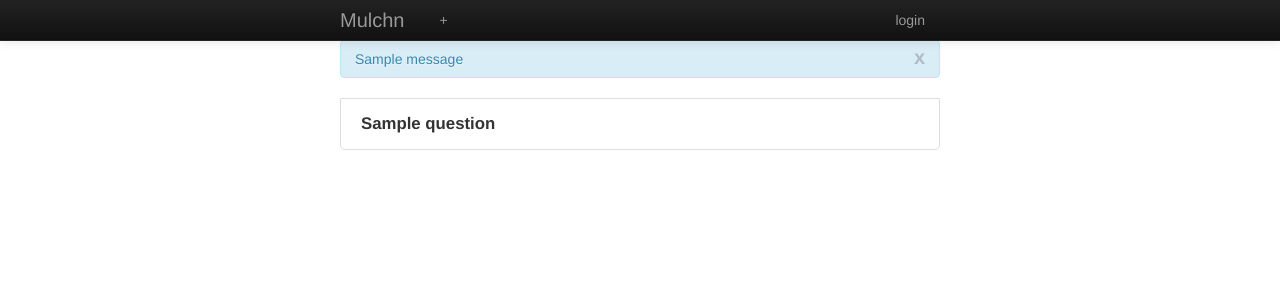
After one commit to milkypostman/mulchn, a Python web app: template templates/questions.html in a window 1280 px wide. The commit adds this page. Shown: the top 300 px of the page. Run offline with Jinja, Linux system fonts and the light colour scheme; the template is opened without the code that fills it: most values are stand-ins (such as "Sample title", 1, 10 or a date in 2020); one stand-in notice (Sample message) is shown.

Commit message:
add additions

```diff
--- a/static/css/site.css
+++ b/static/css/site.css
@@ -1,12 +1,21 @@
 body {
     background: #fff;
+    padding: 40px;
+}
+
+#add_answer {
+    cursor: pointer;
+}
+
+.navbar-inner {
 }
 
 .questions {
+    /* padding-top: 10px; */
 }
 
 .container {
-    margin-top: 50px;
+    /* margin-top: 50px; */
     max-width: 600px;
 }
 
@@ -42,74 +51,3 @@ body {
     margin: 0 5px;
     /* margin: 3px; */
 }
-
-.slicklist {
-    list-style-type: none;
-    margin: 0;
-    padding: 0;
-}
-
-.slicklist > li {
-    border: 1px solid #ddd;
-    border-top: none;
-    padding: 15px 15px;
-    background: #eee;
-    background: #fff;
-}
-
-
-.slicklist > li:hover {
-    background: #e0e0e0;
-    cursor: pointer;
-}
-
-.slicklist > li.active {
-    /* padding-bottom: 0; */
-    /* background: #e0e0e0; */
-    /* color: white; */
-}
-
-.slicklist > li.active:hover {
-    background: #fff;
-    /* color: white; */
-}
-
-.slicklist > li:last-child {
-    border-top: none;
-    border-bottom-left-radius: 5px;
-    border-bottom-right-radius: 5px;
-}
-
-.slicklist > li:first-child {
-    border-top: 1px solid #ddd;
-    border-top-left-radius: 5px;
-    border-top-right-radius: 5px;
-}
-
-.slicklist > li > .slicklist > li {
-    background: none;
-    border: none;
-    padding: 10px;
-    border-top: 1px solid #ddd;
-    border-radius: 0;
-}
-
-/* .slicklist > li > .slicklist > li:first-child { */
-/*     border-bottom: 1px solid #e3e3e3; */
-/* } */
-
-
-
-.slicklist > li > .slicklist > li:first-child {
-    border-top: none;
-    margin-top: 20px;
-}
-
-
-.slicklist > li > .slicklist > li:hover {
-    color: red;
-
-}
-/* .answers { */
-/*     /\* margin-top: 10px; *\/ */
-/* } */
--- a/templates/base.html
+++ b/templates/base.html
@@ -7,6 +7,7 @@
     <link href="/static/css/bootstrap.min.css" rel="stylesheet">
     <meta name="viewport" content="width=device-width, initial-scale=1.0">
     <link href="/static/css/bootstrap-responsive.min.css" rel="stylesheet">
+    <link href="/static/css/slicklist.css" rel="stylesheet">
     <link href="/static/css/site.css" rel="stylesheet">
     {% endblock css %}
     {% endblock head %}
@@ -14,34 +15,38 @@
   <body>
     <div id="container" class="container">
       {% block container %}
-      <div class="navbar navbar-inverse">
+      {% block navbar %}
+      <div class="navbar navbar-inverse navbar-fixed-top">
         <div class="navbar-inner">
+          <div class="container">
             <a class="brand" href="/">Mulchn</a>
             <ul class="nav">
-            <li><a class="" href="/add/">+</a></li>
+              <li><a class="" href="{{ url_for('question_add') }}">+</a></li>
             </ul>
             <ul class="nav pull-right">
               <li><a class="" href="/login/">login</a></li>
             </ul>
           </div>
         </div>
+      </div>
+      {% endblock navbar %}
+      {% with messages = get_flashed_messages() %}
+      {% if messages %}
+      {% for message in messages %}
+      <div class="alert alert-info">
+        <button type="button" class="close" data-dismiss="alert">x</button>
+        {{ message }}
+      </div>
+      {% endfor %}
+      {% endif %}
+      {% endwith %}
       <div class="row-fluid">
-        <div class="span4">
-          <ul class="nav nav-pills nav-stacked">
-            <li {% if not category %}class="active"{% endif %}><a href="/">home</a></li>
-            {% for sec in categories %}
-            <li {% if sec == category %}class="active"{% endif %} >
-              <a class="category" href="/{{ sec }}/">{{ sec }}</a>
-            </li>
-            {% endfor %}
-          </ul>
-        </div>
-        <div class="span7 offset1">
+        <div class="span12">
           {% block content %}
           {% endblock %}
         </div>
       </div>
-      {% endblock %}
+      {% endblock container %}
     </div>
     {% block js %}
     <script src="/static/js/jquery-1.8.2.min.js"></script>
--- /dev/null
+++ b/templates/questions.html
@@ -0,0 +1,24 @@
+{% extends "base.html" %}
+{% block title %}{{category}}{% endblock %}
+
+{% block content %}
+<ul class="questions slicklist">
+  {% for question in questions %}
+  <li class="question">
+    <div class="question-text">{{question.question}}</div>
+    <ul class="answers slicklist">
+      {% for answer in question.answers %}
+      <li class="answer">
+        <i class="icon-ok"></i> {{ answer }}
+      </li>
+      {% endfor %}
+    </ul>
+  </li>
+  {% endfor %}
+</ul>
+{% endblock %}
+
+{% block js %}
+{{ super() }}
+<script src="/static/js/question.js"></script>
+{% endblock %}
```
Also changed, not shown: app.py (+72 -33 lines), static/js/add.js (+21 -34 lines), templates/add.html (+6 -15 lines). Lines whose indentation alone changed are shown as unchanged.
